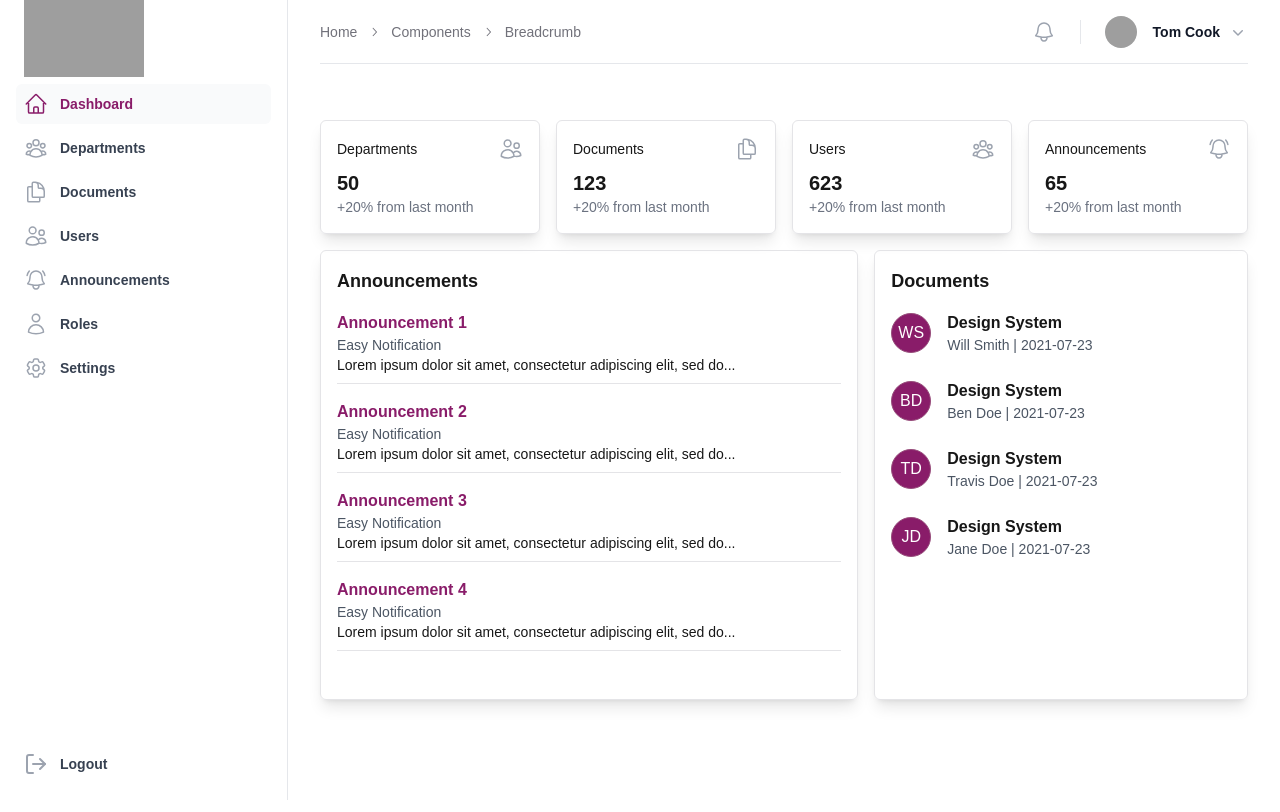
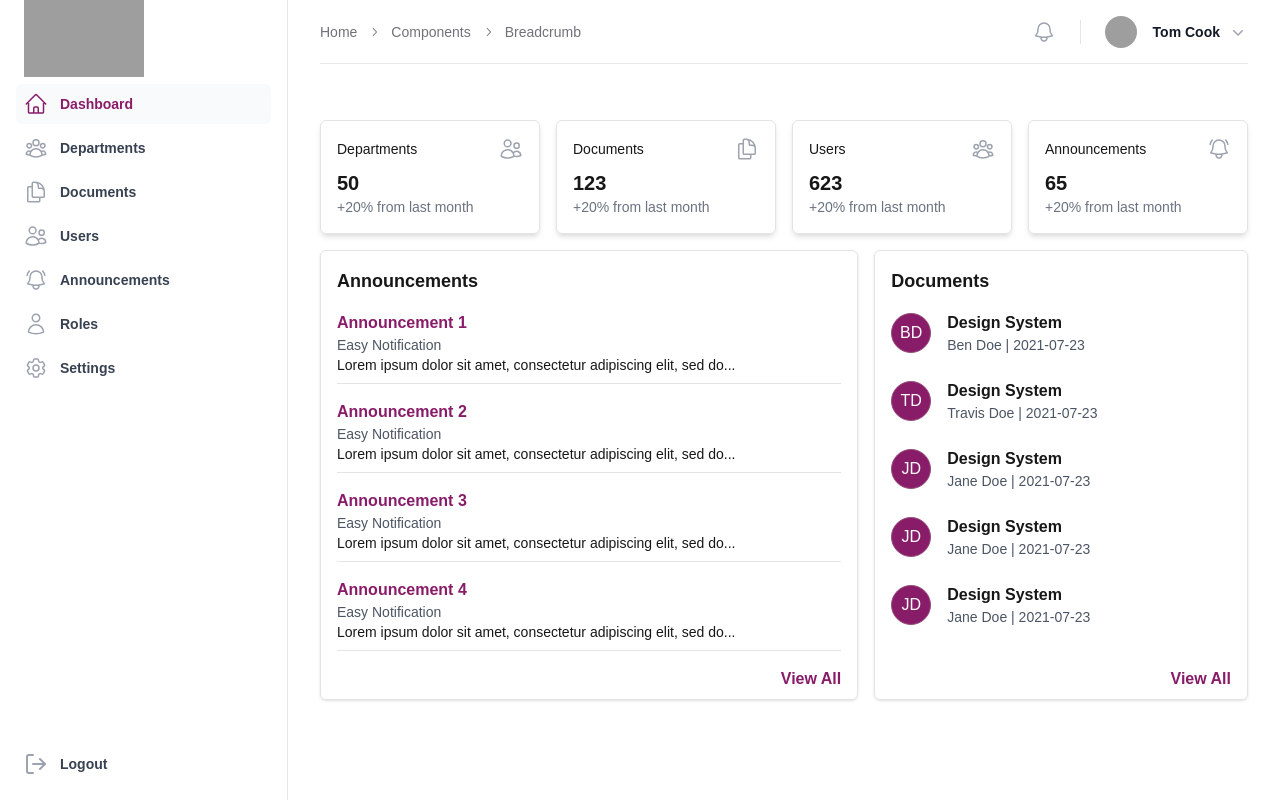
Before and after one commit to xanotech101/gmfb-directory-app, a Next.js app: page /dashboard in a window 1280 px wide. Shown: the top 812 px of the page. Built offline with nearby package versions, Linux system fonts and the light colour scheme; grey boxes are pictures that could not be loaded.

Commit message:
fix: minor fixes on the dashboard

```diff
--- a/src/app/(root)/dashboard/page.tsx
+++ b/src/app/(root)/dashboard/page.tsx
@@ -6,12 +6,37 @@ import {
   DocumentDuplicateIcon,
   UserGroupIcon,
 } from '@heroicons/react/24/outline'
+import Link from 'next/link'
 
 const analytics = [
-  { name: 'Departments', total: 50, icon: UsersIcon, increase: '+20% from last month' },
-  { name: 'Documents', total: 123, icon: DocumentDuplicateIcon, increase: '+20% from last month' },
-  { name: 'Users', total: 623, icon: UserGroupIcon, increase: '+20% from last month' },
-  { name: 'Announcements', total: 65, icon: BellAlertIcon, increase: '+20% from last month' },
+  {
+    name: 'Departments',
+    total: 50,
+    icon: UsersIcon,
+    increase: '+20% from last month',
+    href: '/departments',
+  },
+  {
+    name: 'Documents',
+    total: 123,
+    icon: DocumentDuplicateIcon,
+    increase: '+20% from last month',
+    href: '/documents',
+  },
+  {
+    name: 'Users',
+    total: 623,
+    icon: UserGroupIcon,
+    increase: '+20% from last month',
+    href: '/users',
+  },
+  {
+    name: 'Announcements',
+    total: 65,
+    icon: BellAlertIcon,
+    increase: '+20% from last month',
+    href: '/announcements',
+  },
 ]
 
 const announcements = [
@@ -146,6 +171,56 @@ const documents = [
       ],
     },
   },
+  {
+    id: 1,
+    title: 'Design System',
+    created_by: {
+      first_name: 'Jane',
+      last_name: 'Doe',
+      email: 'jondoe@mail.com',
+      department: 'Design',
+      avatar: undefined,
+    },
+    date: '2021-07-23',
+    receipients: {
+      departments: [
+        {
+          name: 'Design',
+        },
+      ],
+      users: [
+        {
+          name: 'Jane Doe',
+          avatar: 'https://randomuser.me/api/portraits',
+        },
+      ],
+    },
+  },
+  {
+    id: 1,
+    title: 'Design System',
+    created_by: {
+      first_name: 'Jane',
+      last_name: 'Doe',
+      email: 'jondoe@mail.com',
+      department: 'Design',
+      avatar: undefined,
+    },
+    date: '2021-07-23',
+    receipients: {
+      departments: [
+        {
+          name: 'Design',
+        },
+      ],
+      users: [
+        {
+          name: 'Jane Doe',
+          avatar: 'https://randomuser.me/api/portraits',
+        },
+      ],
+    },
+  },
 ]
 
 export default function Dashboard() {
@@ -154,10 +229,8 @@ export default function Dashboard() {
       <div className="h-full flex flex-col">
         <div className="grid grid-cols-1 sm:grid-cols-4 gap-4 mt-4 mx-4 sm:mx-6 lg:mx-0">
           {analytics.map((item, index) => (
-            <div
-              key={index}
-              className="h-auto p-4 border shadow-lg rounded-md overflow-hidden flex flex-col justify-between"
-            >
+            <Link key={index} href={item.href} className="block">
+              <div className="h-auto p-4 border hover:border-[#891C69] shadow-md rounded-md overflow-hidden flex flex-col justify-between cursor-pointer">
                 <div className="flex items-center justify-between">
                   <span className="text-sm font-medium">{item.name}</span>
                   <item.icon
@@ -173,14 +246,16 @@ export default function Dashboard() {
                   <p className="text-sm text-gray-500">{item.increase}</p>
                 </div>
               </div>
+            </Link>
           ))}
         </div>
 
         <div className="grid grid-cols-1 sm:grid-cols-[58%_42%] flex-grow mt-4 gap-4 mx-4 sm:mx-6 lg:mx-0">
-          <div className="border shadow-lg rounded-md h-[300px] sm:h-[350px] md:h-[400px] lg:h-[450px] overflow-y-auto p-4">
+          <div className="border shadow rounded-md h-[300px] sm:h-[350px] md:h-[400px] lg:h-[450px] overflow-y-hidden p-4">
             <h3 className="text-lg font-bold mb-2">Announcements</h3>
             {announcements.length > 0 ? (
-              announcements.map((announcement, index) => (
+              <>
+                {announcements.slice(-4).map((announcement, index) => (
                   <div key={index} className="border-b pb-2 my-4 last:mb-0">
                     <h4 className="font-semibold text-[#891C69]">{announcement.title}</h4>
                     <p className="text-sm text-gray-600">{announcement.subject}</p>
@@ -191,15 +266,25 @@ export default function Dashboard() {
                       {announcement.body.split(' ').slice(0, 10).join(' ')}...
                     </p>
                   </div>
-              ))
+                ))}
+                <div className="mt-4 text-right">
+                  <Link
+                    href="/announcements"
+                    className="text-[#891C69] font-semibold hover:underline"
+                  >
+                    View All
+                  </Link>
+                </div>
+              </>
             ) : (
-              <p className="text-gray-500">No announcements available.</p> // Fallback message if no announcements
+              <p className="text-gray-500">No announcements available.</p>
             )}
-          </div>{' '}
-          <div className="border shadow-lg rounded-md h-[300px] sm:h-[350px] md:h-[400px] lg:h-[450px] overflow-y-auto p-4 lg:mr-4">
+          </div>
+          <div className="border shadow rounded-md h-[300px] sm:h-[350px] md:h-[400px] lg:h-[450px] overflow-y-hidden p-4 lg:mr-4">
             <h3 className="text-lg font-bold mb-2">Documents</h3>
             {documents.length > 0 ? (
-              documents.map((document) => (
+              <>
+                {documents.slice(-5).map((document) => (
                   <div key={document.id} className="flex items-center pb-2 my-4 last:mb-0">
                     <div className="flex-shrink-0 mr-4">
                       <Avatar>
@@ -222,7 +307,13 @@ export default function Dashboard() {
                       </p>
                     </div>
                   </div>
-              ))
+                ))}
+                <div className="mt-8 text-right">
+                  <Link href="/documents" className="text-[#891C69] font-semibold hover:underline">
+                    View All
+                  </Link>
+                </div>
+              </>
             ) : (
               <p className="text-gray-500">No documents available.</p>
             )}
```
Lines whose indentation alone changed are shown as unchanged.
